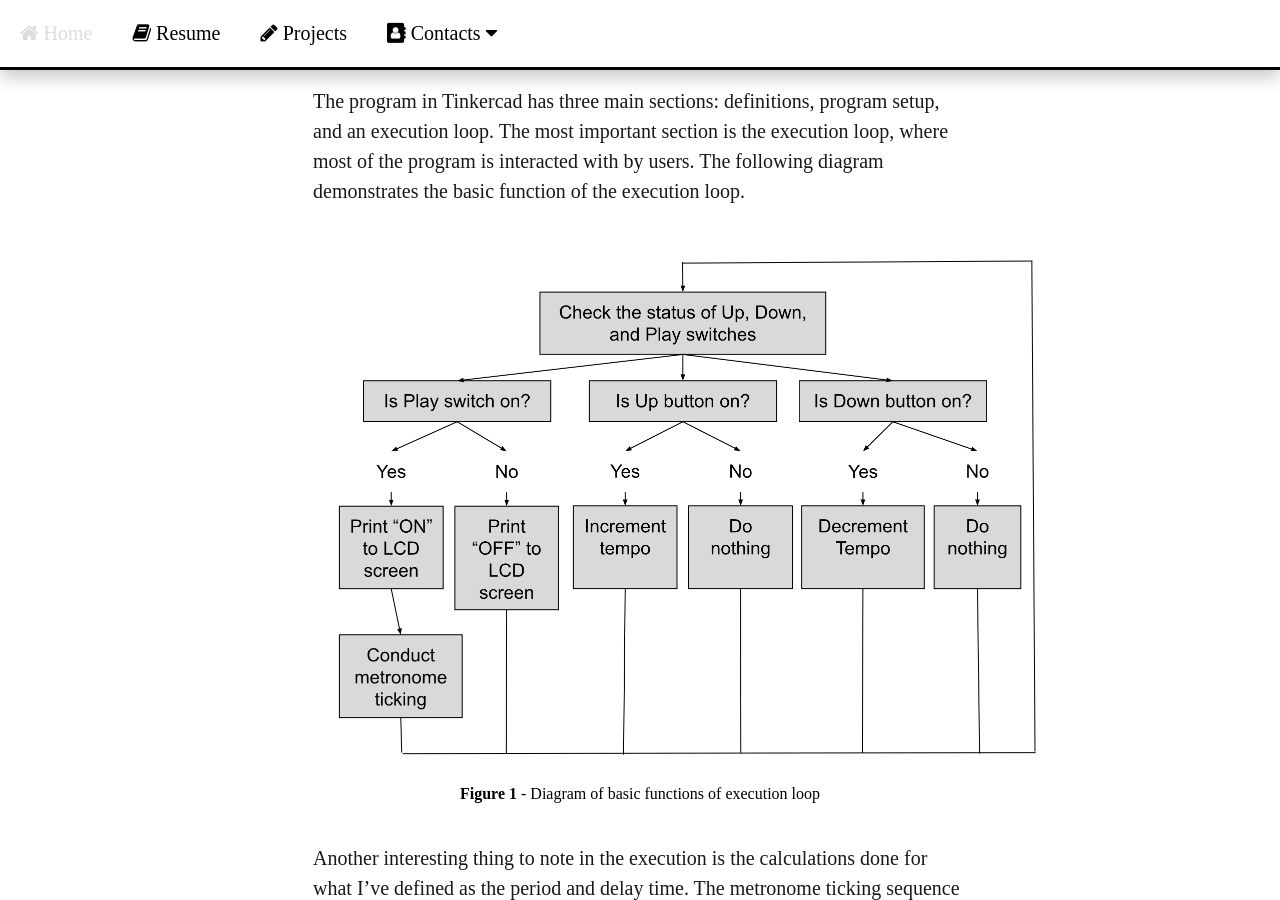
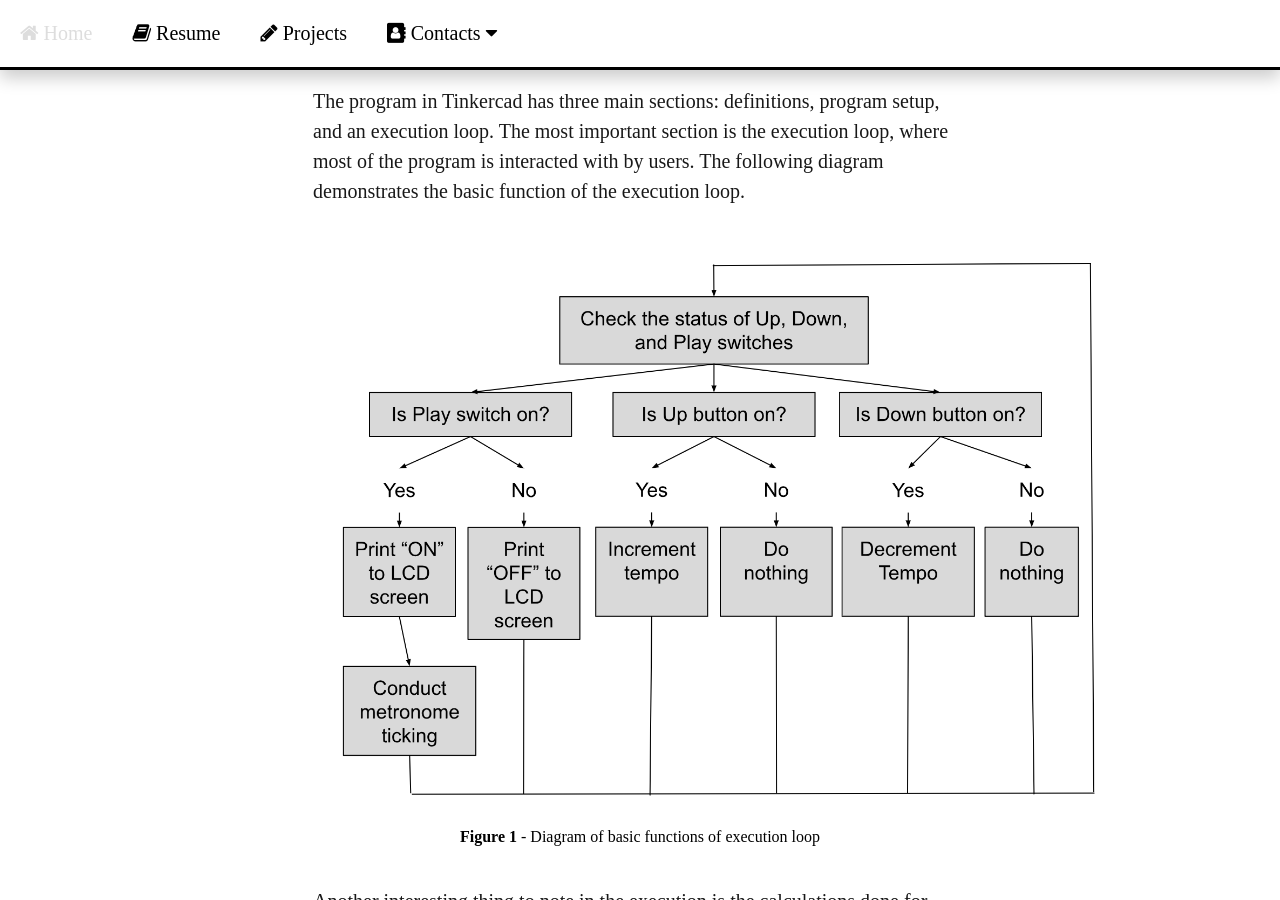
Before and after one commit to JacobHodgins/hodginsjacob, a Jekyll site: the page built from _posts/2023-07-13-first-post.md, in a window 1280 px wide and 900 px high, scrolled down 1331 px. Built offline with Jekyll 4.4.1, drawn with Linux system fonts in a browser that asks for light colours.

Commit message:
Update 2023-07-13-first-post.md

```diff
--- a/_posts/2023-07-13-first-post.md
+++ b/_posts/2023-07-13-first-post.md
@@ -31,7 +31,7 @@ date: 2023-07-13
      The program in Tinkercad has three main sections: definitions, program setup, and an execution loop. The most important section is the execution loop, where most of the program is interacted with by users. The following diagram demonstrates the basic function of the execution loop.
     </p>
   </div>
-  <img class="post-image" src="{{ site.baseurl }}images/metronome post picture 2.png" alt="Execution Loop Basic Functions Diagram" width="788" length="553.5">
+  <img class="post-image" src="{{ site.baseurl }}images/metronome post picture 2.png" alt="Execution Loop Basic Functions Diagram" width="850" length="597">
   <div class="figure-name"><b>Figure 1</b> - Diagram of basic functions of execution loop</div>
   <div class="post-content">
     <p>
```
